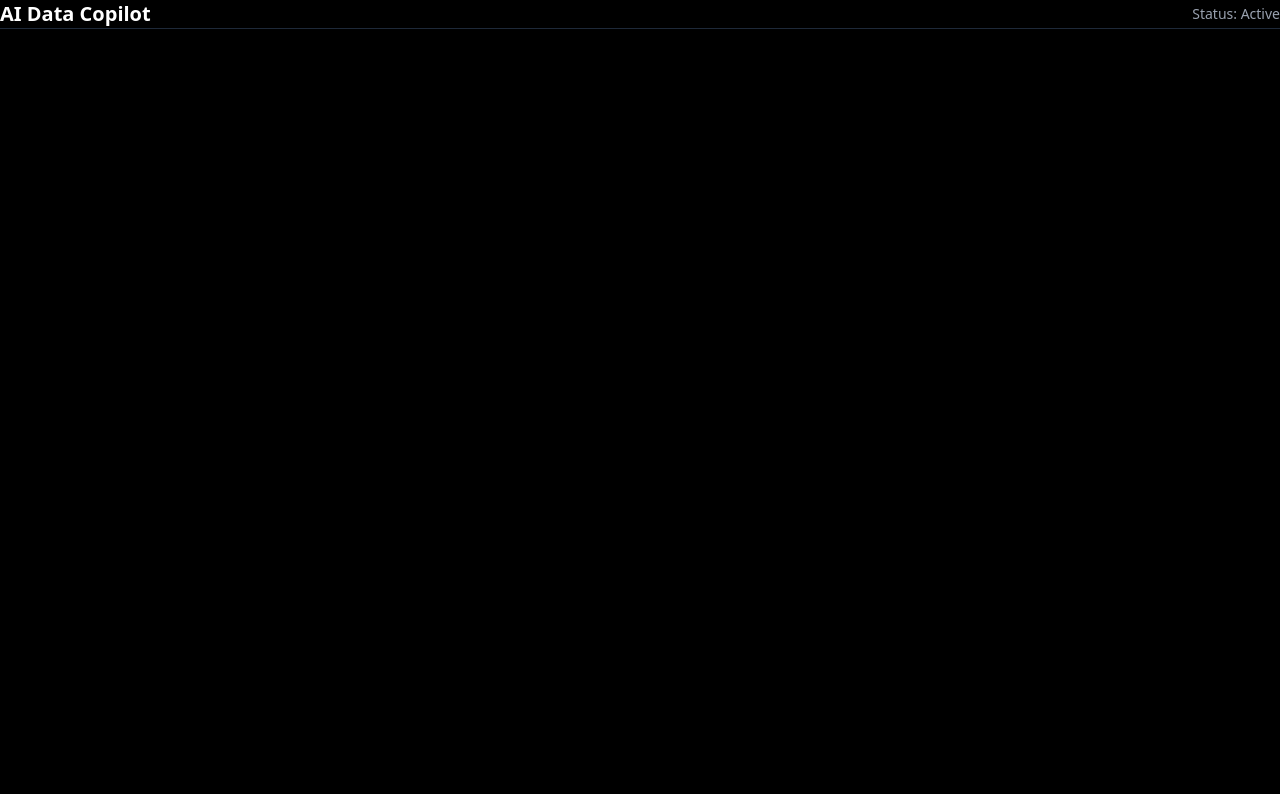
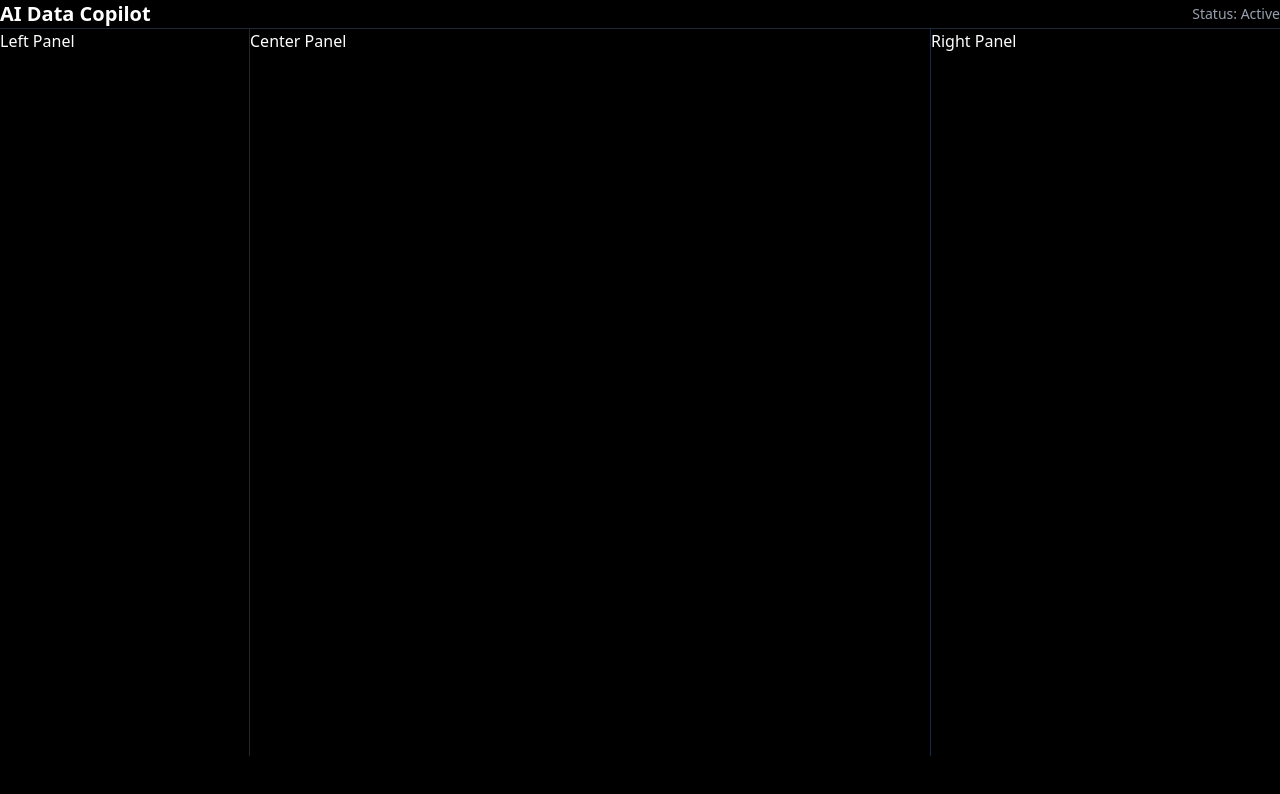
Before and after one commit to Prajwal0422/AI-Copilot-for-Data-Analysis, a Next.js app in the folder frontend/: page / in a window 1280 px wide. Shown: the top 794 px of the page. Built offline with nearby package versions, Linux system fonts and the light colour scheme.

Commit message:
feat: add main grid layout structure

```diff
--- a/frontend/app/page.tsx
+++ b/frontend/app/page.tsx
@@ -10,6 +10,13 @@ export default function Home() {
           </div>
         </div>
       </nav>
+
+      {/* Main Grid Layout */}
+      <div className="grid grid-cols-[250px_1fr_350px] h-[calc(100vh-73px)]">
+        <div className="border-r border-gray-800 p-4">Left Panel</div>
+        <div className="p-4">Center Panel</div>
+        <div className="border-l border-gray-800 p-4">Right Panel</div>
+      </div>
     </div>
   );
 }
```
